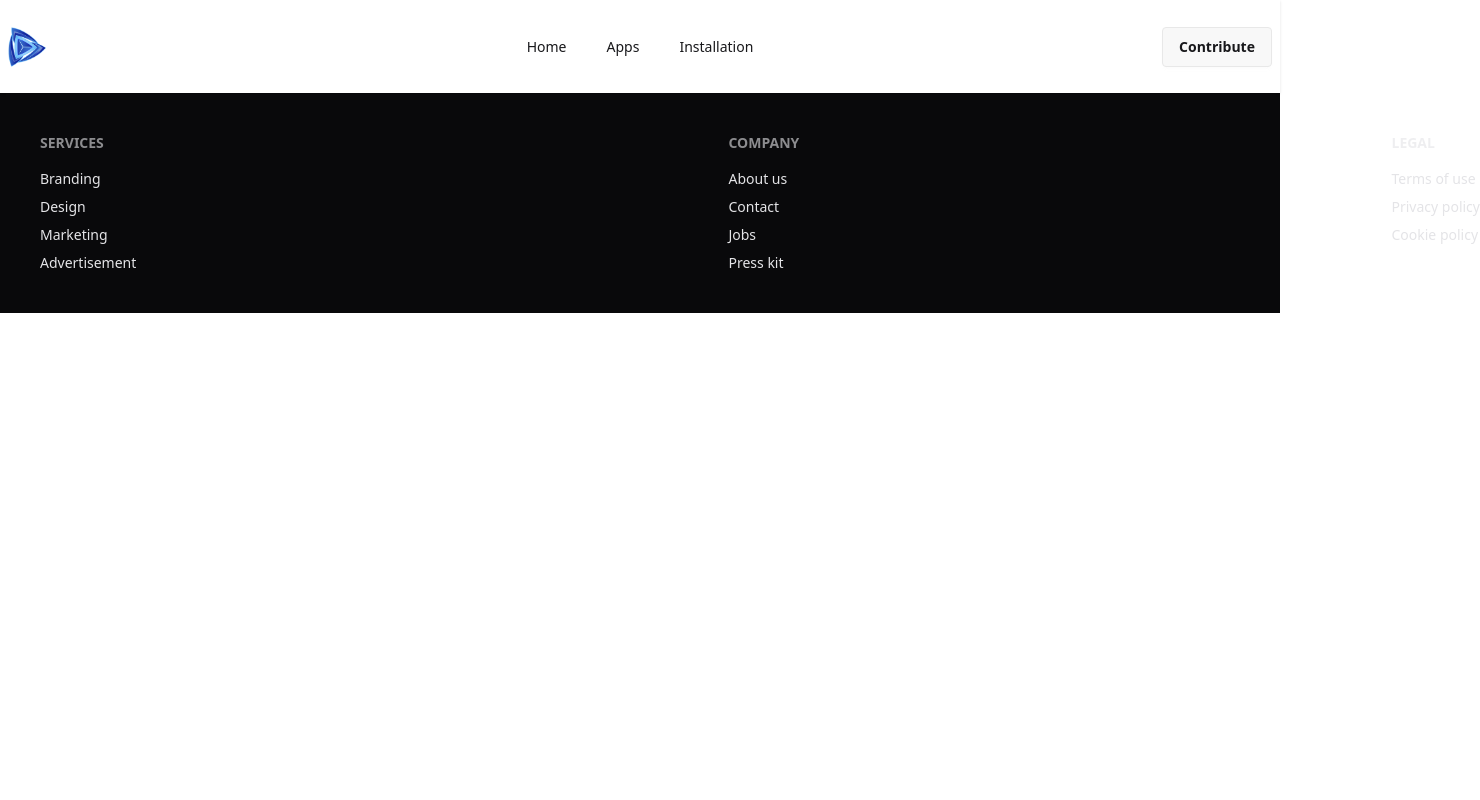
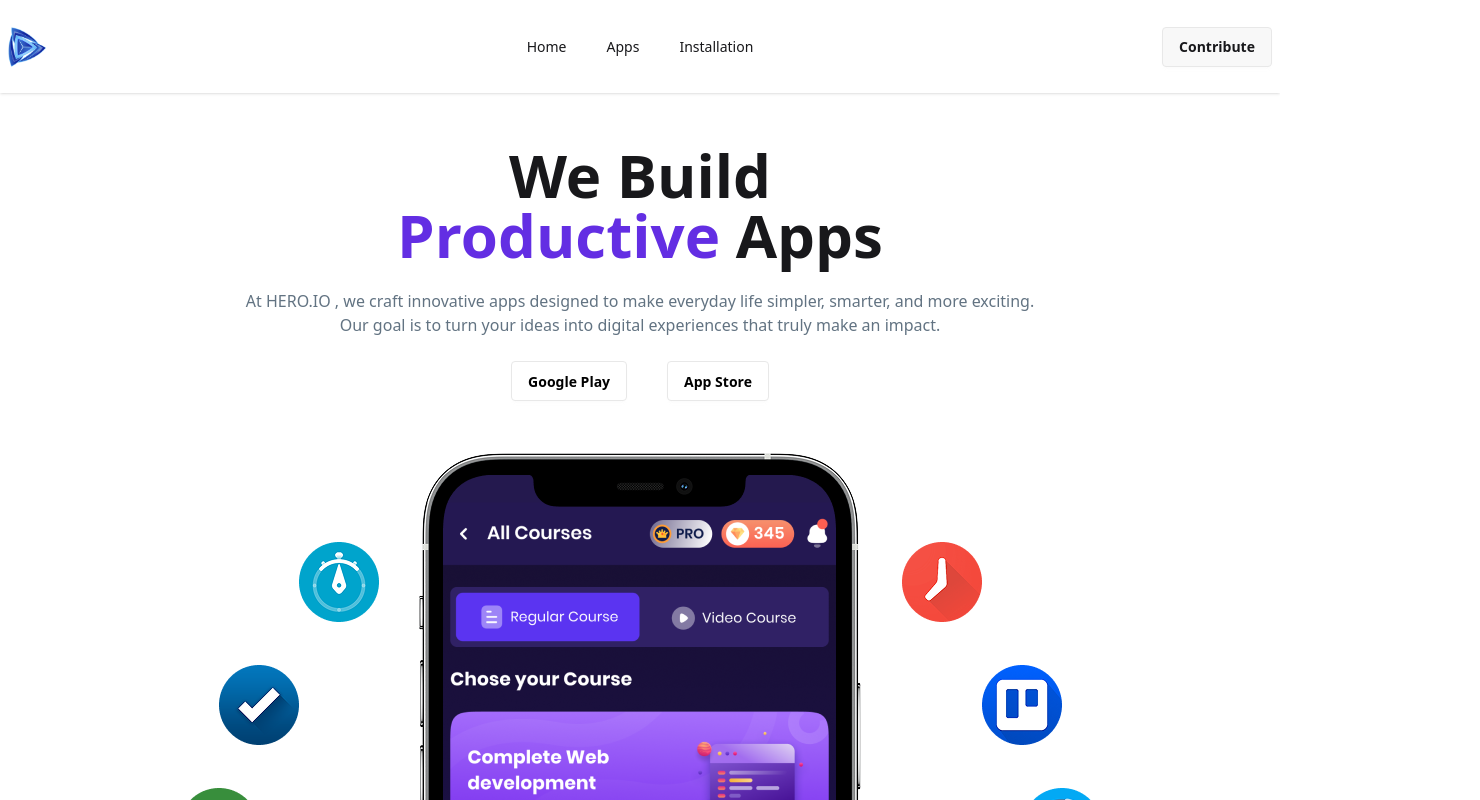
Before and after one commit to ahnafabid10/hero-apps, a React (Vite) app: page / in a window 1280 px wide. Shown: the top 800 px of the page, 1480 px wide, since content can reach past the window. Built offline with nearby package versions, Linux system fonts and the light colour scheme.

Commit message:
first commit

```diff
--- a/src/Components/Banner/Banner.jsx
+++ b/src/Components/Banner/Banner.jsx
@@ -1,9 +1,20 @@
 import React from 'react';
+import bannerImg from '../../assets/hero.png'
 
 const Banner = () => {
     return (
-        <div>
-
+        <div className='max-w-[1440px] mx-auto'>
+            <h1 className='text-6xl font-bold p-3 text-center mt-10'>We Build <br />
+                <span className='text-[#632EE3]'>Productive</span> Apps</h1>
+            <p className='text-[#627382] text-center p-3'>At HERO.IO , we craft innovative apps designed to make everyday life simpler, smarter, and more exciting.
+            <br />Our goal is to turn your ideas into digital experiences that truly make an impact.</p>
+            <div className='flex p-3 gap-10 justify-center mb-10'>
+                <button className='btn bg-white text-[#000000]'>Google Play</button>
+                <button className='btn bg-white text-black'>App Store</button>
+            </div>
+            <div className='grid justify-center'>
+                <img src={bannerImg} alt="" />
+            </div>
         </div>
     );
 };
--- a/src/Components/Footer/Footer.jsx
+++ b/src/Components/Footer/Footer.jsx
@@ -3,7 +3,7 @@ import React from 'react';
 const Footer = () => {
     return (
         <div className='bg-neutral p-10'>
-            <footer className="w-[1440px] mx-auto footer sm:footer-horizontal text-neutral-content grid justify-between">
+            <footer className="max-w-[1440px] mx-auto footer sm:footer-horizontal text-neutral-content grid justify-between">
   <nav>
     <h6 className="footer-title">Services</h6>
     <a className="link link-hover">Branding</a>
--- a/src/Components/Header/NavBar.jsx
+++ b/src/Components/Header/NavBar.jsx
@@ -3,9 +3,9 @@ import logo from '../../../src/assets/logo.png'
 
 const NavBar = () => {
     const links = <>
-    <li className='m-5'>Home</li>
-    <li className='m-5'>Apps</li>
-    <li className='m-5'>Installation</li>
+    <li className='m-2 lg:m-5'>Home</li>
+    <li className='m-2 lg:m-5'>Apps</li>
+    <li className='m-2 lg:m-5'>Installation</li>
     </>
     return (
         <div className='bg-base-100'>
--- a/src/Pages/HomePage/Home.jsx
+++ b/src/Pages/HomePage/Home.jsx
@@ -1,9 +1,11 @@
 import React from 'react';
+import NavBar from '../../Components/Header/NavBar';
+import Banner from '../../Components/Banner/Banner';
 
 const Home = () => {
     return (
         <div>
-
+            <Banner></Banner>
         </div>
     );
 };
```
Also changed, not shown: src/Routes/Routes.jsx (+7 -2 lines).
